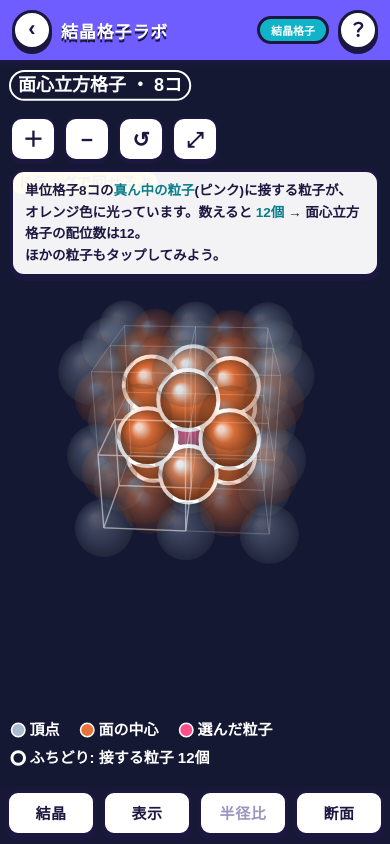
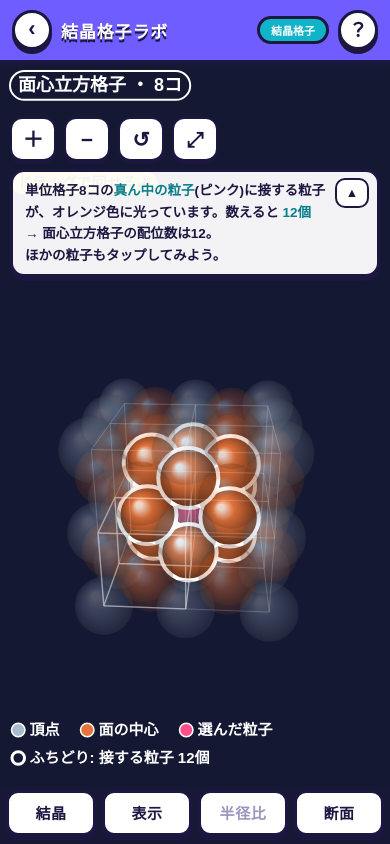
Before and after one commit to shun1421/chem-games, a plain HTML site: page lattice-viewer.html in a window 390 px wide. Drawn offline with Linux system fonts and the light colour scheme; animation ran at ten frames a second.

Commit message:
fix: 結晶格子ラボのスマホ表示で、模型とヒント文の枠が重なるのを修正
- スマホ幅では、模型をヒント文の枠の下から色の説明の上までの範囲に置く
- ヒント文の枠を折りたためるように(たたんだ状態は端末に保存)

Co-Authored-By: Claude Fable 5.2 <noreply@anthropic.com>

```diff
--- a/lattice-viewer.html
+++ b/lattice-viewer.html
@@ -67,7 +67,13 @@ body.lv-light .lv-app{background:#f6f4ff}
  border:3px solid var(--navy);border-radius:14px;box-shadow:0 4px 0 var(--navy);padding:8px 12px;font-size:14px;font-weight:600;line-height:1.6}
 .lv-app.closed .lv-toast{display:block}
 .lv-toast b{color:#0a7d8c}
-@media(max-width:600px){.lv-toast{top:106px;bottom:auto;left:10px;right:10px;max-width:none;font-size:13.5px}}
+/* ヒント文は折りたためる(右上の小さなボタン。たたむと「ヒント」のつまみだけ残る) */
+.lv-toast-b{float:right;margin:-2px -4px 2px 8px;min-width:34px;height:30px;padding:0 8px;border:2px solid var(--navy);border-radius:10px;background:#fff;color:var(--navy);font-size:12.5px;font-weight:900;line-height:1;cursor:pointer}
+.lv-toast.mini{padding:0;border:0;background:none;box-shadow:none;max-width:none}
+.lv-toast.mini #toastBody{display:none}
+.lv-toast.mini .lv-toast-b{float:none;margin:0;height:36px;padding:0 12px;border-width:3px;border-radius:99px;background:var(--yellow);box-shadow:0 3px 0 var(--navy)}
+@media(max-width:600px){.lv-toast{top:106px;bottom:auto;left:10px;right:10px;max-width:none;font-size:13.5px}
+ .lv-toast.mini{left:auto;right:10px;top:58px}}
 
 /* パネルの中身 */
 /* パネルのいちばん上: キャラクターの吹き出しに、いまの様子(ヒント)を出す。どのタブでも同じ位置。右に閉じるボタン */
@@ -174,7 +180,7 @@ body.lv-light .lv-app{background:#f6f4ff}
     <button id="bReset" class="lv-tool" type="button" aria-label="向きと大きさを元に戻す" title="向きと大きさを元に戻す">↺</button>
     <button id="bFs" class="lv-tool hidden" type="button" aria-label="全画面" title="全画面">⤢</button>
   </div>
-  <div id="toast" class="lv-toast" aria-live="polite"></div>
+  <div id="toast" class="lv-toast"><button type="button" class="lv-toast-b" id="bToast" aria-expanded="true" aria-controls="toastBody" aria-label="ヒントをたたむ">▲</button><div id="toastBody" aria-live="polite"></div></div>
   <div id="help" class="lv-howto hidden" role="dialog" aria-label="操作のしかた">
     <div class="lv-howto-h"><b>操作のしかた</b><button type="button" class="lv-x" id="bHelpX" aria-label="閉じる">✕</button></div>
     <ul>
@@ -629,7 +635,8 @@ function markInteract(){ // 動かしている間は粗く描き、止まった
   idleTimer=setTimeout(()=>{interacting=false;dirty=true;},170);
   dirty=true;
 }
-function status(t){const s=$('status');s.innerHTML=t;s.scrollTop=0;$('toast').innerHTML=t;}
+function status(t){const s=$('status');s.innerHTML=t;s.scrollTop=0;$('toastBody').innerHTML=t;
+  if(typeof W==='number'&&W>0&&SHEET.matches){layoutTarget();if(REDUCED)Lc=Object.assign({},LT);dirty=true;}} // ヒント文の行数が変わると、模型の置き場所も変わる
 function hint(){
   if(tapMode==='erase')return '粒子をタップすると<b>消えます</b>。「消した粒子をもどす」で元どおり。';
   return '粒子をタップすると、<b>接する粒子</b>が光ります。';
@@ -686,6 +693,16 @@ function coverEdge(){ // かくれない所の右端 x1(PC)と下端 y1(スマ
 function layoutTarget(){
   let {x1,y1}=coverEdge();
   x1=Math.max(x1,W*.3);y1=Math.max(y1,H*.3);
+  // スマホ: 上の部品(名前・ボタン、閉じているときはヒント文の枠)と、下の色の説明に重ならない所へ模型を置く
+  if(SHEET.matches){
+    const ts=$('toast');
+    let y0=50; // 名前のラベルの下(パネルを開いているときは狭いので、ボタンとは少し重なってよい)
+    if(!panelOpen())y0=Math.max(104,ts.offsetHeight?ts.offsetTop+ts.offsetHeight+6:0);
+    const yb=y1-((S&&S.ion&&touchOn())?94:64); // 色の説明(2行ぶん)と半径比の表示
+    const h=Math.max(120,yb-y0);
+    LT={cx:x1/2,cy:Math.min(y0+h/2,y1-h/2),m:Math.min(x1,h),y1:y1,x1:x1};
+    return;
+  }
   LT={cx:x1/2,cy:y1/2,m:Math.min(x1,y1),y1:y1,x1:x1};
 }
 function inPlanesW(planes,pw,eps){
@@ -1808,6 +1825,13 @@ window.addEventListener('load',()=>{
   $('bHelpX').onclick=()=>setHelp(false);
   document.addEventListener('pointerdown',e=>{if(!$('help').classList.contains('hidden')&&!e.target.closest('#help,#bHelp'))setHelp(false);});
   document.addEventListener('keydown',e=>{if(e.key==='Escape')setHelp(false);});
+  // ヒント文の枠を折りたたむ(たたんだ状態はこの端末に覚えておく)
+  const setToast=mini=>{$('toast').classList.toggle('mini',mini);const b=$('bToast');
+    b.textContent=mini?'ヒント ▼':'▲';b.setAttribute('aria-expanded',mini?'false':'true');b.setAttribute('aria-label',mini?'ヒントをひらく':'ヒントをたたむ');
+    try{localStorage.setItem('chemgames:lattice-viewer:hint',mini?'off':'on');}catch(e){}
+    layoutTarget();if(REDUCED)Lc=Object.assign({},LT);dirty=true;};
+  $('bToast').onclick=()=>setToast(!$('toast').classList.contains('mini'));
+  try{if(localStorage.getItem('chemgames:lattice-viewer:hint')==='off')setToast(true);}catch(e){}
   $('chkContact').onchange=()=>{showContact=$('chkContact').checked;dirty=true;};
   $('barRange').querySelectorAll('button').forEach(b=>b.onclick=()=>setRange(b.dataset.v));
   $('barShow').querySelectorAll('button').forEach(b=>b.onclick=()=>setClip(b.dataset.v==='clip'));
```
